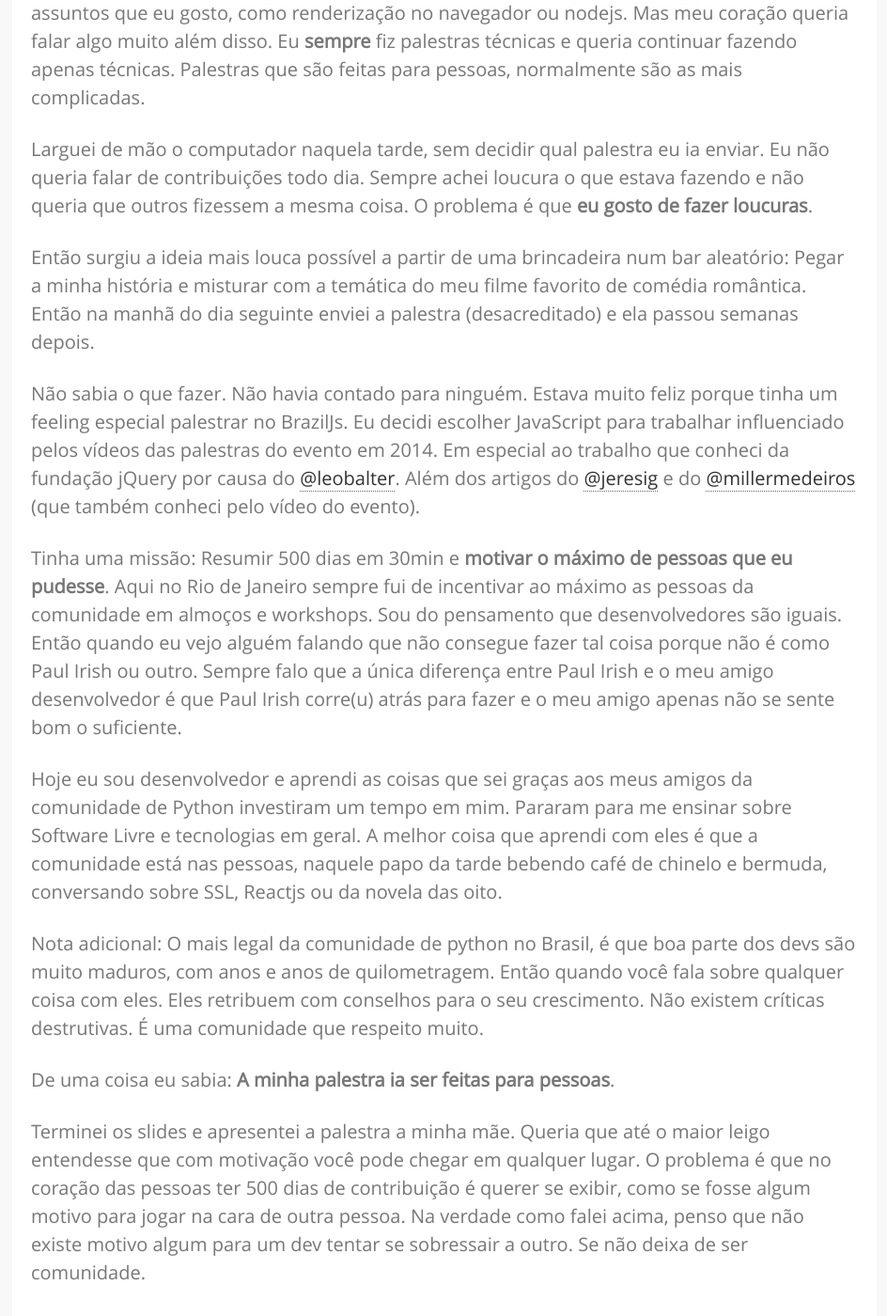
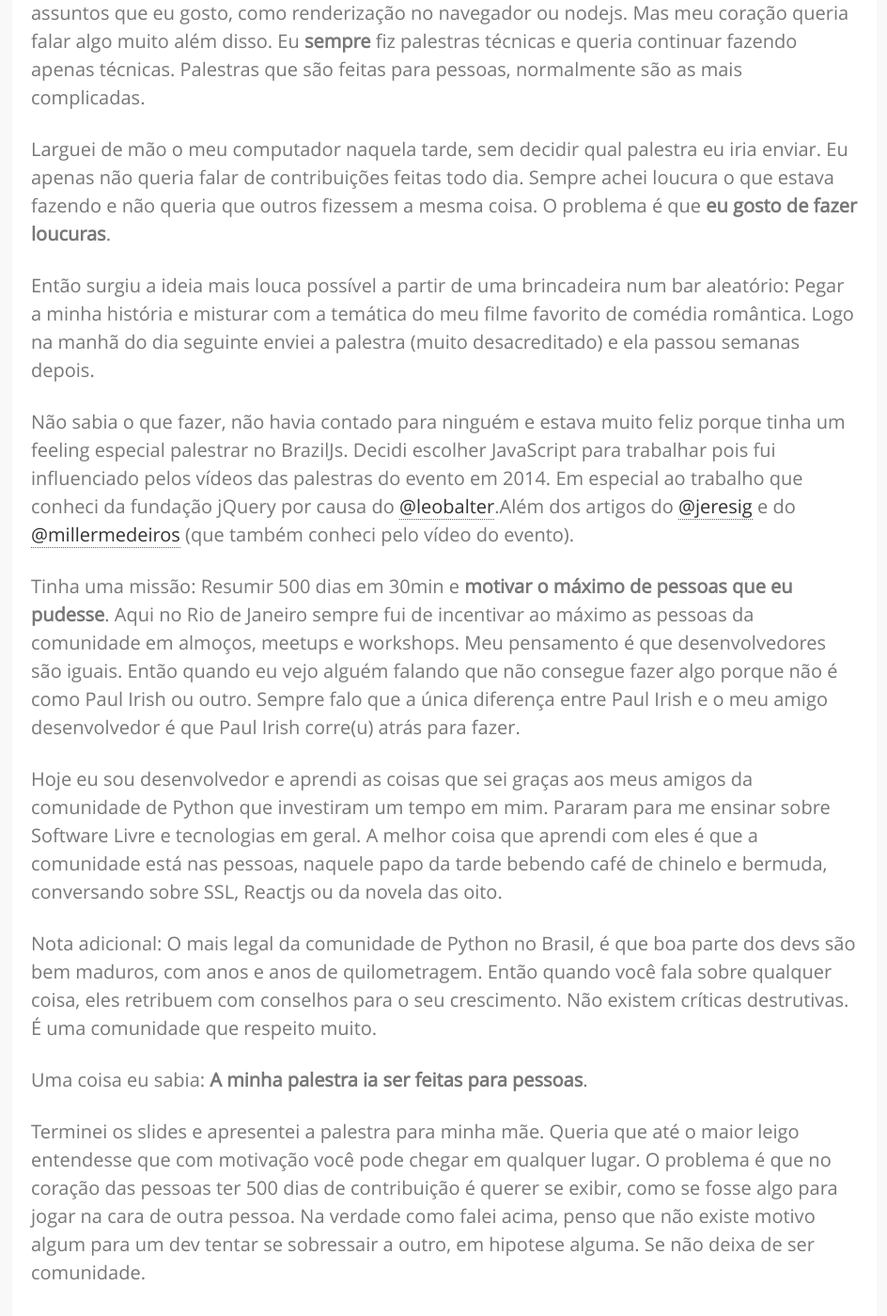
Before and after one commit to raphamorim/raphamorim.github.com, a Jekyll site: the page built from _posts/2015-09-1-missao-braziljs.md, in a window 1280 px wide and 1400 px high, scrolled down 1011 px. Shown: the whole window at 94% size, without its empty margins (167-1111 px from the left). Built offline with Jekyll 4.4.1, drawn with Linux system fonts in a browser that asks for light colours; comment, search, counter and statistics services are not loaded; some of the changed text lies outside the part shown.

Commit message:
ajustes gramática

```diff
--- a/_posts/2015-09-1-missao-braziljs.md
+++ b/_posts/2015-09-1-missao-braziljs.md
@@ -17,33 +17,33 @@ Entenda como começou...
 
 O engraçado da escolha da palestra foi a minha indecisão para submissão, queria falar de assuntos que eu gosto, como renderização no navegador ou nodejs. Mas meu coração queria falar algo muito além disso. Eu **sempre** fiz palestras técnicas e queria continuar fazendo apenas técnicas. Palestras que são feitas para pessoas, normalmente são as mais complicadas.
 
-Larguei de mão o computador naquela tarde, sem decidir qual palestra eu ia enviar. Eu não queria falar de contribuições todo dia. Sempre achei loucura o que estava fazendo e não queria que outros fizessem a mesma coisa. O problema é que **eu gosto de fazer loucuras**.
+Larguei de mão o meu computador naquela tarde, sem decidir qual palestra eu iria enviar. Eu apenas não queria falar de contribuições feitas todo dia. Sempre achei loucura o que estava fazendo e não queria que outros fizessem a mesma coisa. O problema é que **eu gosto de fazer loucuras**.
 
-Então surgiu a ideia mais louca possível a partir de uma brincadeira num bar aleatório: Pegar a minha história e misturar com a temática do meu filme favorito de comédia romântica. Então na manhã do dia seguinte enviei a palestra (desacreditado) e ela passou semanas depois.
+Então surgiu a ideia mais louca possível a partir de uma brincadeira num bar aleatório: Pegar a minha história e misturar com a temática do meu filme favorito de comédia romântica. Logo na manhã do dia seguinte enviei a palestra (muito desacreditado) e ela passou semanas depois.
 
-Não sabia o que fazer. Não havia contado para ninguém. Estava muito feliz porque tinha um feeling especial palestrar no BrazilJs. Eu decidi escolher JavaScript para trabalhar influenciado pelos vídeos das palestras do evento em 2014. Em especial ao trabalho que conheci da fundação jQuery por causa do [@leobalter](https://twitter.com/leobalter). Além dos artigos do [@jeresig](http://twitter.com/jeresig) e do [@millermedeiros](https://twitter.com/millermedeiros/) (que também conheci pelo vídeo do evento).
+Não sabia o que fazer, não havia contado para ninguém e estava muito feliz porque tinha um feeling especial palestrar no BrazilJs. Decidi escolher JavaScript para trabalhar pois fui influenciado pelos vídeos das palestras do evento em 2014. Em especial ao trabalho que conheci da fundação jQuery por causa do [@leobalter](https://twitter.com/leobalter).Além dos artigos do [@jeresig](http://twitter.com/jeresig) e do [@millermedeiros](https://twitter.com/millermedeiros/) (que também conheci pelo vídeo do evento).
 
-Tinha uma missão: Resumir 500 dias em 30min e **motivar o máximo de pessoas que eu pudesse**. Aqui no Rio de Janeiro sempre fui de incentivar ao máximo as pessoas da comunidade em almoços e workshops. Sou do pensamento que desenvolvedores são iguais. Então quando eu vejo alguém falando que não consegue fazer tal coisa porque não é como Paul Irish ou outro. Sempre falo que a única diferença entre Paul Irish e o meu amigo desenvolvedor é que Paul Irish corre(u) atrás para fazer e o meu amigo apenas não se sente bom o suficiente.
+Tinha uma missão: Resumir 500 dias em 30min e **motivar o máximo de pessoas que eu pudesse**. Aqui no Rio de Janeiro sempre fui de incentivar ao máximo as pessoas da comunidade em almoços, meetups e workshops. Meu pensamento é que desenvolvedores são iguais. Então quando eu vejo alguém falando que não consegue fazer algo porque não é como Paul Irish ou outro. Sempre falo que a única diferença entre Paul Irish e o meu amigo desenvolvedor é que Paul Irish corre(u) atrás para fazer.
 
-Hoje eu sou desenvolvedor e aprendi as coisas que sei graças aos meus amigos da comunidade de Python investiram um tempo em mim. Pararam para me ensinar sobre Software Livre e tecnologias em geral. A melhor coisa que aprendi com eles é que a comunidade está nas pessoas, naquele papo da tarde bebendo café de chinelo e bermuda, conversando sobre SSL, Reactjs ou da novela das oito.
+Hoje eu sou desenvolvedor e aprendi as coisas que sei graças aos meus amigos da comunidade de Python que investiram um tempo em mim. Pararam para me ensinar sobre Software Livre e tecnologias em geral. A melhor coisa que aprendi com eles é que a comunidade está nas pessoas, naquele papo da tarde bebendo café de chinelo e bermuda, conversando sobre SSL, Reactjs ou da novela das oito.
 
-Nota adicional: O mais legal da comunidade de python no Brasil, é que boa parte dos devs são muito maduros, com anos e anos de quilometragem. Então quando você fala sobre qualquer coisa com eles. Eles retribuem com conselhos para o seu crescimento. Não existem críticas destrutivas. É uma comunidade que respeito muito.
+Nota adicional: O mais legal da comunidade de Python no Brasil, é que boa parte dos devs são bem maduros, com anos e anos de quilometragem. Então quando você fala sobre qualquer coisa, eles retribuem com conselhos para o seu crescimento. Não existem críticas destrutivas. É uma comunidade que respeito muito.
 
-De uma coisa eu sabia: **A minha palestra ia ser feitas para pessoas**.
+Uma coisa eu sabia: **A minha palestra ia ser feitas para pessoas**.
 
-Terminei os slides e apresentei a palestra a minha mãe. Queria que até o maior leigo entendesse que com motivação você pode chegar em qualquer lugar. O problema é que no coração das pessoas ter 500 dias de contribuição é querer se exibir, como se fosse algum motivo para jogar na cara de outra pessoa. Na verdade como falei acima, penso que não existe motivo algum para um dev tentar se sobressair a outro. Se não deixa de ser comunidade.
+Terminei os slides e apresentei a palestra para minha mãe. Queria que até o maior leigo entendesse que com motivação você pode chegar em qualquer lugar. O problema é que no coração das pessoas ter 500 dias de contribuição é querer se exibir, como se fosse algo para jogar na cara de outra pessoa. Na verdade como falei acima, penso que não existe motivo algum para um dev tentar se sobressair a outro, em hipotese alguma. Se não deixa de ser comunidade.
 
-(Na real eu acho burrice ter 500 dias de contribuição hehe)
+Nota pessoal: Na real eu também acho burrice ter 500 dias de contribuição hehe'
 
-Subi no palco um dia antes de ser assaltado (o pior que me ajudou a não subir nervoso, estava achando que já não tinha mais nada a perder). Entreguei meu coração lá de verdade mesmo. Queria apenas contar minha história e o que aprendi, mas deixando claro para a galera que não repetissem o que eu havia feito.
+Subi no palco um dia antes de ser assaltado (o pior que me ajudou a não subir nervoso, pois já estava achando que não tinha mais nada a perder). Entreguei meu coração lá de verdade mesmo. Queria apenas contar minha história e o que aprendi, mas deixando claro para que não era legal e descolado o que eu havia feito. A vida é bem mais que escrever código todo dia.
 
 No final senti que fiz a palestra para mim mesmo quando tinha 17 anos e saí da escola com medo do mundo. Achando que nunca poderia contribuir com algo incrível.
 
 No final: **EU CONSEGUI**
 
-Fez valer cada segundo as pessoas que foram até mim, mandaram email ou mensagem no facebook agradecendo. Falando que estavam "precisavam de um tapa na cara", estavam estagnados. Digo a vocês: **"vocês fizeram valer a pena eu subir lá para dar a minha cara a tapa"**.
+Fez valer cada segundo as pessoas que foram até mim, mandaram email ou mensagem no facebook agradecendo. Onde me procuraram para falar que estavam "precisando de um tapa na cara" ou que estavam estagnados. **Vocês fizeram valer a pena eu subir lá para dar a minha cara a tapa**.
 
-## Mas foi bem mais que isso. Aliás, foi muito mais!
+## Mas foi bem mais que isso. Foi muito mais!
 
 Uma das coisas mais incríveis do Braziljs foi a quantidade de pessoas que conheci e amizades que deixei por lá. Encontrei lá, por estas mesmas pessoas o objetivo e o caminho de onde eu quero chegar (um agradecimento ao [@codepo8](https://twitter.com/codepo8)).
 
```
Also changed, not shown: other parts of _posts/2015-09-1-missao-braziljs.md (+2 -2 lines), 1 other file.
